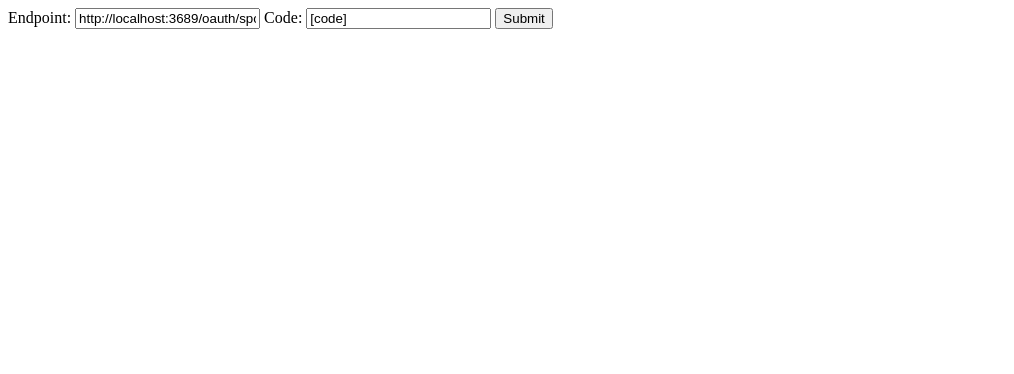
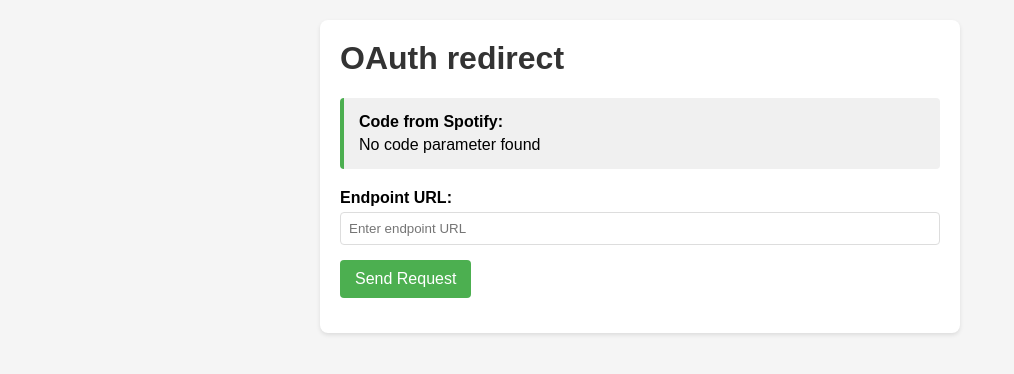
Before and after one commit to owntone/owntone-oauth, a plain HTML site: page index.html in a window 1280 px wide. Shown: the whole page, without its empty margins (0-1014 px from the left). Drawn offline with Linux system fonts and the light colour scheme.

Commit message:
Bow to AI overlord

```diff
--- a/index.html
+++ b/index.html
@@ -1,22 +1,126 @@
-<html>
+<!DOCTYPE html>
+<html lang="en">
 <head>
-<meta http-equiv="Content-Type" content="text/html; charset=utf-8" />
-<script type="text/javascript">
-function echocode()
-{
-  const urlParams = new URLSearchParams(window.location.search);
-  document.getElementById("code").innerText = urlParams.get('code');
-}
-</script>
+    <meta charset="UTF-8">
+    <meta name="viewport" content="width=device-width, initial-scale=1.0">
+	<meta name="generator" content="Claude AI">
+    <title>OAuth redirect</title>
+    <style>
+        body {
+            font-family: Arial, sans-serif;
+            margin: 0;
+            padding: 20px;
+            background-color: #f5f5f5;
+        }
+        .container {
+            max-width: 600px;
+            margin: 0 auto;
+            background-color: white;
+            padding: 20px;
+            border-radius: 8px;
+            box-shadow: 0 2px 4px rgba(0, 0, 0, 0.1);
+        }
+        h1 {
+            color: #333;
+            margin-top: 0;
+        }
+        .form-group {
+            margin-bottom: 15px;
+        }
+        label {
+            display: block;
+            margin-bottom: 5px;
+            font-weight: bold;
+        }
+        input[type="text"] {
+            width: 100%;
+            padding: 8px;
+            border: 1px solid #ddd;
+            border-radius: 4px;
+            box-sizing: border-box;
+        }
+        button {
+            background-color: #4CAF50;
+            color: white;
+            padding: 10px 15px;
+            border: none;
+            border-radius: 4px;
+            cursor: pointer;
+            font-size: 16px;
+        }
+        button:hover {
+            background-color: #45a049;
+        }
+        .code-display {
+            margin-bottom: 20px;
+            padding: 15px;
+            background-color: #f0f0f0;
+            border-radius: 4px;
+            border-left: 4px solid #4CAF50;
+        }
+    </style>
 </head>
+<body>
+    <div class="container">
+        <h1>OAuth redirect</h1>
 
-<body onload="echocode();">
-<form action="http://localhost:3689/oauth/spotify" method="get">
-  <label for="fname">Endpoint:</label>
-  <input type="text" id="endpoint" name="endpoint" value="http://localhost:3689/oauth/spotify">
-  <label for="code">Code:</label>
-  <input type="text" id="code" name="code" value="[code]">
-  <input type="submit" value="Submit">
-</form>
+        <div class="code-display">
+            <label for="codeValue">Code from Spotify:</label>
+            <div id="codeValue">Loading...</div>
+        </div>
+
+        <form id="endpointForm">
+            <div class="form-group">
+                <label for="endpoint">Endpoint URL:</label>
+                <input type="text" id="endpoint" name="endpoint" placeholder="Enter endpoint URL">
+            </div>
+
+            <div class="form-group">
+                <button type="submit">Send Request</button>
+            </div>
+        </form>
+
+    </div>
+
+    <script>
+        // Function to get URL parameters
+        function getUrlParameter(name) {
+            name = name.replace(/[\[]/, '\\[').replace(/[\]]/, '\\]');
+            var regex = new RegExp('[\\?&]' + name + '=([^&#]*)');
+            var results = regex.exec(location.search);
+            return results === null ? '' : decodeURIComponent(results[1].replace(/\+/g, ' '));
+        }
+
+        // Display the code parameter when the page loads
+        document.addEventListener('DOMContentLoaded', function() {
+            const codeParam = getUrlParameter('code');
+            document.getElementById('codeValue').textContent = codeParam || 'No code parameter found';
+
+            // Handle form submission
+            document.getElementById('endpointForm').addEventListener('submit', function(e) {
+                e.preventDefault();
+                const endpoint = document.getElementById('endpoint').value;
+                const codeParam = getUrlParameter('code');
+
+                if (endpoint) {
+                    // Construct the URL with the code parameter
+                    let targetUrl = endpoint;
+                    if (codeParam) {
+                        // Add the code parameter to the target URL
+                        if (targetUrl.includes('?')) {
+                            targetUrl += '&code=' + encodeURIComponent(codeParam);
+                        } else {
+                            targetUrl += '?code=' + encodeURIComponent(codeParam);
+                        }
+                    }
+
+                    // Make the GET request
+                    window.location.href = targetUrl;
+                } else {
+                    alert('Please enter an endpoint URL');
+                }
+            });
+        });
+    </script>
 </body>
 </html>
```
